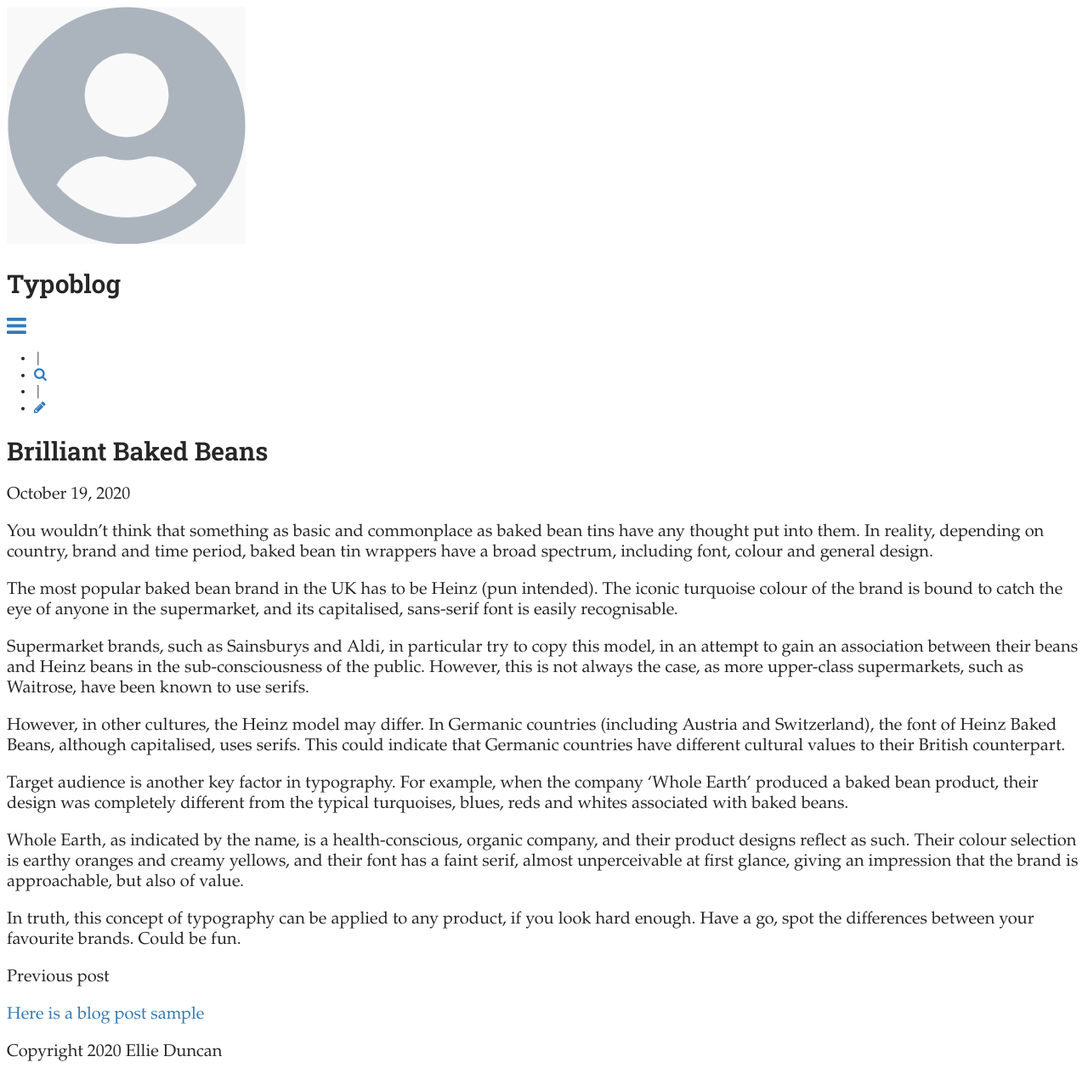
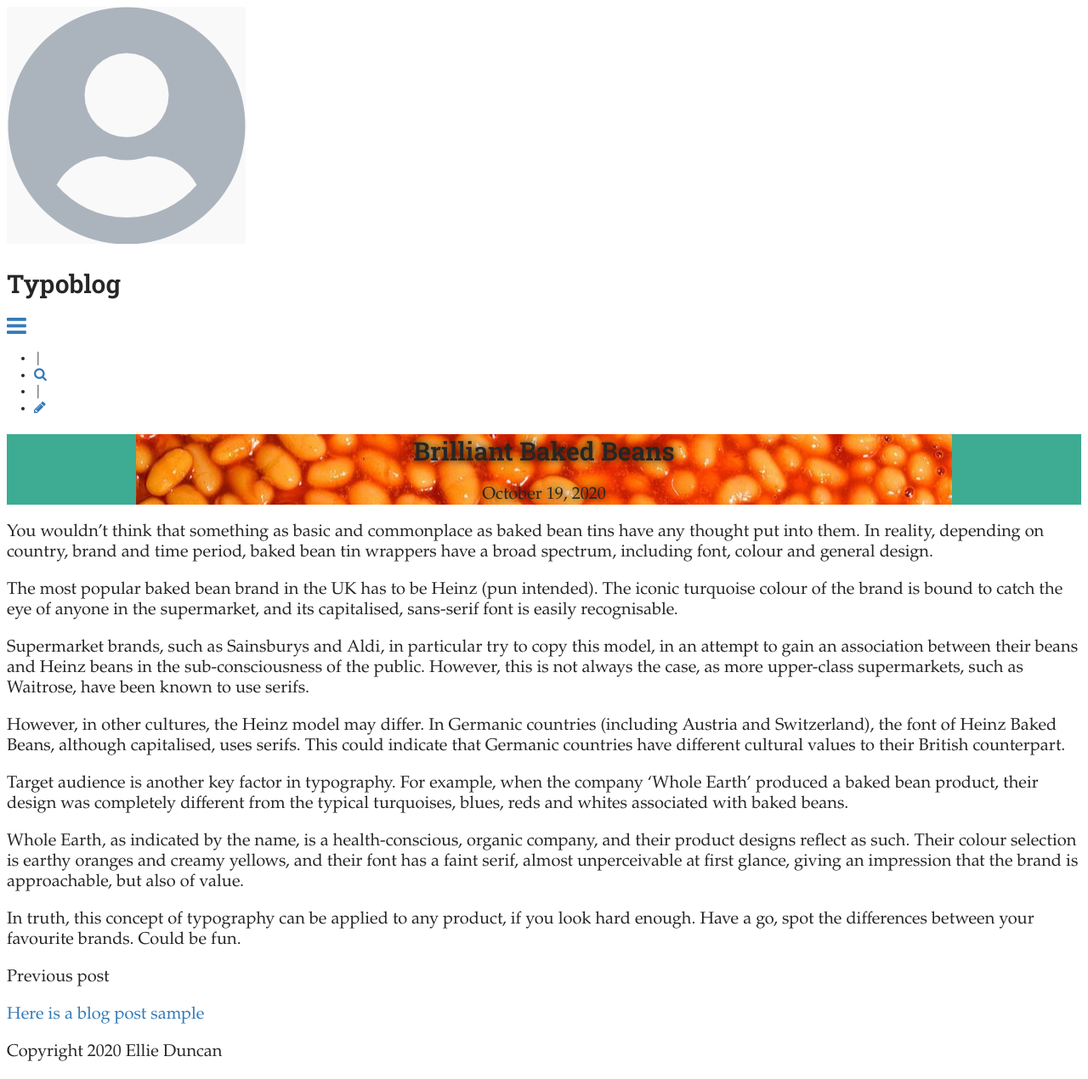
Before and after one commit to elliemayduncan/typoblog, a Jekyll site: the page built from _posts/2020-10-19-brilliant-baked-beans.md, in a window 1280 px wide. Shown: the whole page at 85% size. Built offline with Jekyll 4.4.1, drawn with Linux system fonts in a browser that asks for light colours; some web fonts are replaced.

Commit message:
Update Post “2020-10-19-brilliant-baked-beans”

```diff
--- a/_posts/2020-10-19-brilliant-baked-beans.md
+++ b/_posts/2020-10-19-brilliant-baked-beans.md
@@ -2,6 +2,7 @@
 layout: post
 title: Brilliant Baked Beans
 date: 2020-10-19T15:45:09.888Z
+header_feature_image: ../uploads/heinz-baked-beans.jpg
 comments: true
 ---
 You wouldn’t think that something as basic and commonplace as baked bean tins have any thought put into them. In reality, depending on country, brand and time period, baked bean tin wrappers have a broad spectrum, including font, colour and general design.
```
Also changed, not shown: uploads/heinz-baked-beans.jpg (added).
